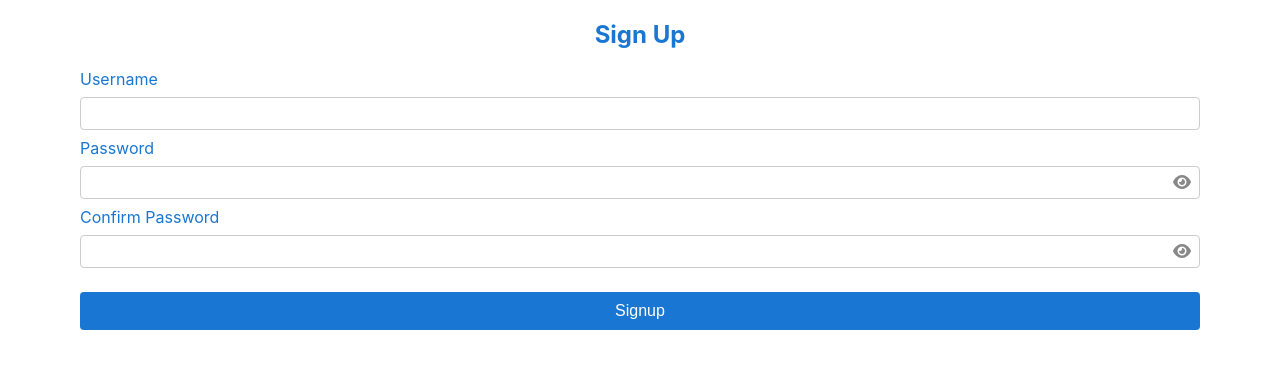
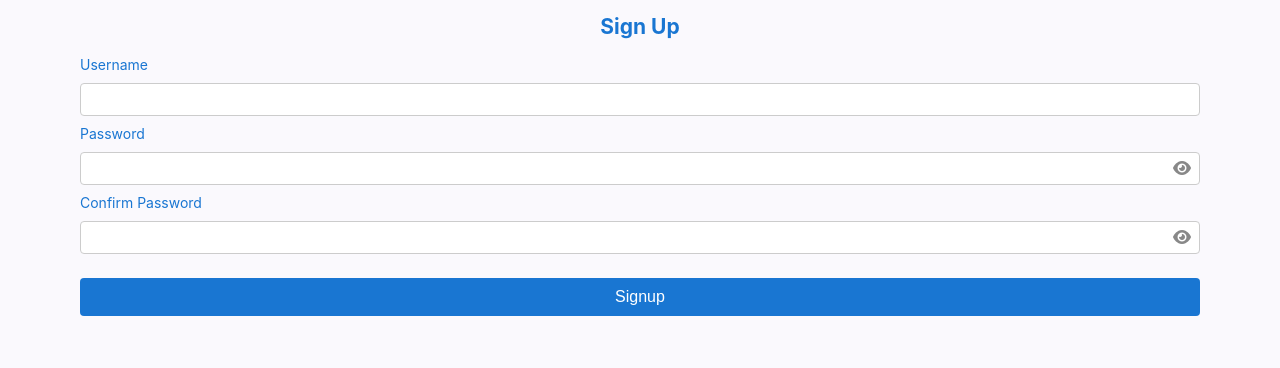
Before and after one commit to abdulrehmanshaikh016-wq/task-tracker, an Angular app: page /Signup in a window 1280 px wide. Shown: the top 368 px of the page. Built offline with nearby package versions, Linux system fonts and the light colour scheme.

Commit message:
Add angular material for a snack bar service

```diff
--- a/package.json
+++ b/package.json
@@ -10,10 +10,12 @@
   },
   "private": true,
   "dependencies": {
+    "@angular/cdk": "^20.2.4",
     "@angular/common": "^20.3.0",
     "@angular/compiler": "^20.3.0",
     "@angular/core": "^20.3.0",
     "@angular/forms": "^20.3.0",
+    "@angular/material": "^20.2.4",
     "@angular/platform-browser": "^20.3.0",
     "@angular/platform-browser-dynamic": "^20.3.0",
     "@angular/platform-server": "^20.3.0",
--- a/src/index.html
+++ b/src/index.html
@@ -6,6 +6,8 @@
   <base href="/">
   <meta name="viewport" content="width=device-width, initial-scale=1">
   <link rel="icon" type="image/x-icon" href="favicon.ico">
+  <link href="https://fonts.googleapis.com/css2?family=Roboto:wght@300;400;500&display=swap" rel="stylesheet">
+  <link href="https://fonts.googleapis.com/icon?family=Material+Icons" rel="stylesheet">
 </head>
 <body>
   <app-root></app-root>
--- a/src/styles.scss
+++ b/src/styles.scss
@@ -1,9 +1,41 @@
-:root {
-  --primary: #1976d2;
+
+// Include theming for Angular Material with `mat.theme()`.
+// This Sass mixin will define CSS variables that are used for styling Angular Material
+// components according to the Material 3 design spec.
+// Learn more about theming and how to use it for your application's
+// custom components at https://material.angular.dev/guide/theming
+@use '@angular/material' as mat;
+
+html {
+  @include mat.theme((
+    color: (
+      primary: mat.$azure-palette,
+      tertiary: mat.$blue-palette,
+    ),
+    typography: Roboto,
+    density: 0,
+  ));
 }
 
 body {
+  // Default the application to a light color theme. This can be changed to
+  // `dark` to enable the dark color theme, or to `light dark` to defer to the
+  // user's system settings.
+  color-scheme: light;
+
+  // Set a default background, font and text colors for the application using
+  // Angular Material's system-level CSS variables. Learn more about these
+  // variables at https://material.angular.dev/guide/system-variables
+  background-color: var(--mat-sys-surface);
+  color: var(--mat-sys-on-surface);
+  font: var(--mat-sys-body-medium);
+
+  // Reset the user agent margin.
   margin: 0;
+}
+
+:root {
+  --primary: #1976d2;
 }
 
 .tt-input-container {
@@ -49,3 +81,5 @@
   cursor: not-allowed;
   opacity: 0.7;
 }
+html, body { height: 100%; }
+body { margin: 0; font-family: Roboto, "Helvetica Neue", sans-serif; }
```
Also changed, not shown: src/app/services/snack-bar/snack-bar.service.ts (added, +26 -0 lines), 2 other files (tests, documents, lock files or other folders).
